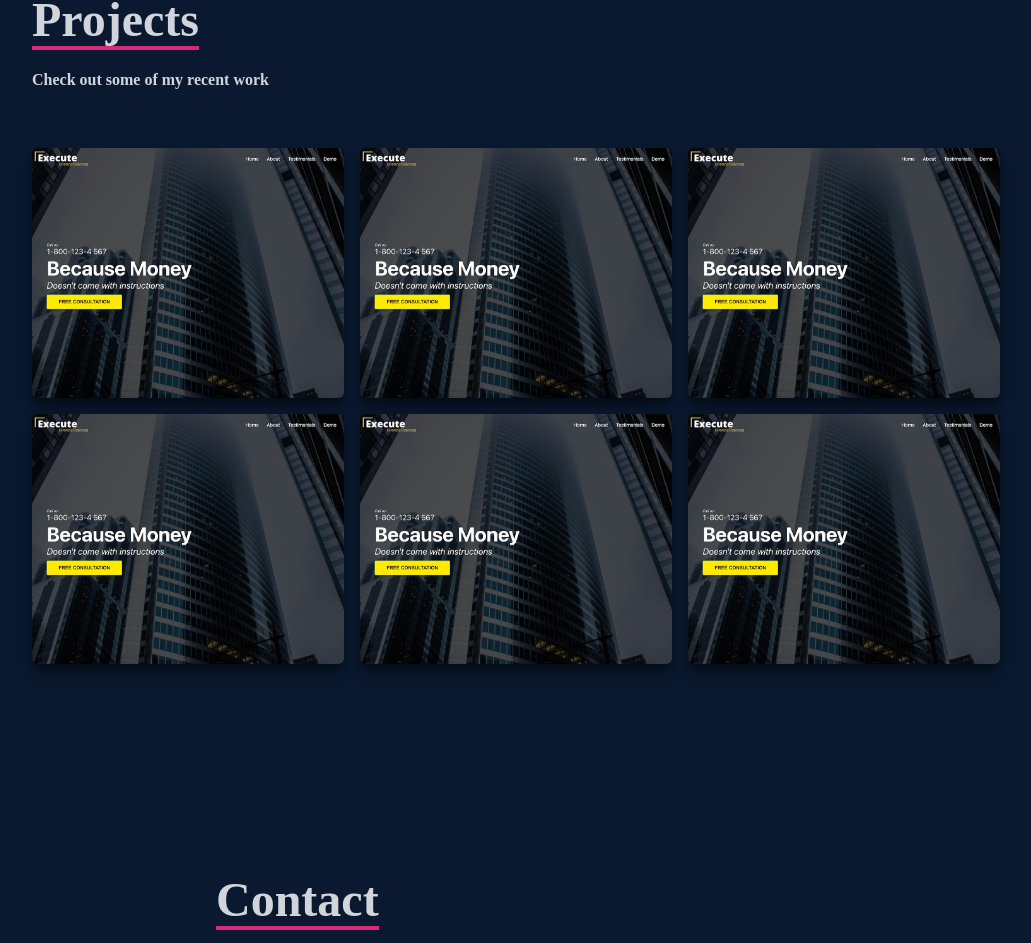
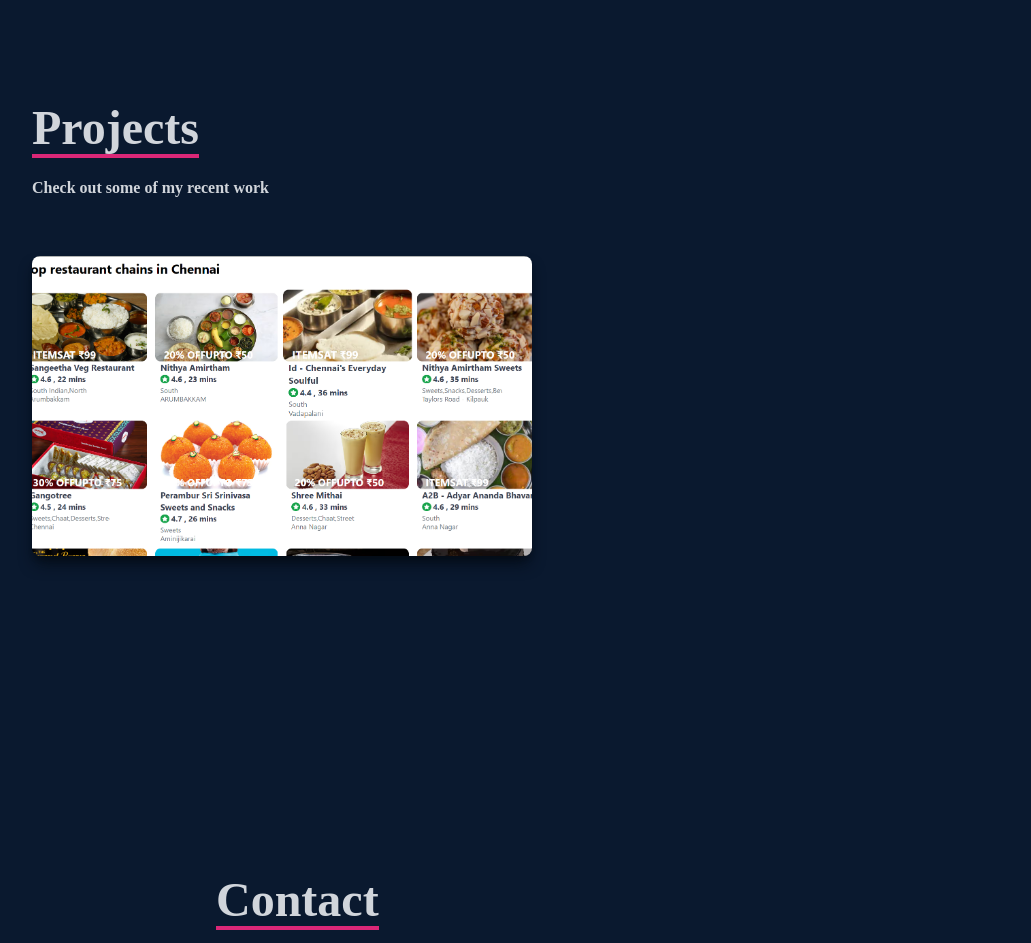
Before and after one commit to Vishwanathanselvamoorthy/My-Portfolio, a React (Create React App) app: page / in a window 1280 px wide. Shown: the part 2470-3413 px from the top of the page, without its empty margins (124-1155 px from the left). Built offline with nearby package versions, Linux system fonts and the light colour scheme.

Commit message:
Projects Updated

```diff
--- a/src/components/Contact.js
+++ b/src/components/Contact.js
@@ -15,7 +15,7 @@
           <p className="text-5xl font-bold inline border-b-4 border-pink-600 text-gray-300">
             Contact
           </p>
-          <p className="text-gray-300  py-4 font-semibold">
+          <p className="text-gray-300 py-4 font-semibold ">
             Submit the form or shoot me an email :
             <span className="text-pink-600 ml-1">
               <a href="mailto:viswanathanselvamoorthy@gmail.com">
--- a/src/components/Projects.js
+++ b/src/components/Projects.js
@@ -1,5 +1,5 @@
 import React from "react";
-import WorkImg from "../assets/projects/workImg.jpeg";
+import WorkImg from "../assets/projects/FoodExpress.png";
 
 const Projects = () => {
   return (
@@ -17,121 +17,11 @@
         <div className="grid sm:grid-cols-2 md:grid-cols-3 gap-4">
           <div
             style={{ backgroundImage: `url(${WorkImg})` }}
-            className="shadow-lg shadow-[#040c16] group container rounded-md flex justify-center items-center mx-auto content-div"
+            className="shadow-lg shadow-[#040c16] group container rounded-lg flex justify-center items-center mx-auto content-div bg-red-600"
           >
             <div className="opacity-0 group-hover:opacity-80">
-              <span className="text-2xl font-bold text-white tracking-wider">
-                React JS Application
-              </span>
-              <div className="pt-8 text-center">
-                <a href="/">
-                  <button className="text-center rounded-lg px-4 py-3 m-2 bg-white text-gray-700 font-bold text-lg">
-                    DEMO
-                  </button>
-                </a>
-                <a href="/">
-                  <button className="text-center rounded-lg px-4 py-3 m-2 bg-white text-gray-700 font-bold text-lg">
-                    CODE
-                  </button>
-                </a>
-              </div>
-            </div>
-          </div>
-          <div
-            style={{ backgroundImage: `url(${WorkImg})` }}
-            className="shadow-lg shadow-[#040c16] group container rounded-md flex justify-center items-center mx-auto content-div"
-          >
-            <div className="opacity-0 group-hover:opacity-80">
-              <span className="text-2xl font-bold text-white tracking-wider">
-                React JS Application
-              </span>
-              <div className="pt-8 text-center">
-                <a href="/">
-                  <button className="text-center rounded-lg px-4 py-3 m-2 bg-white text-gray-700 font-bold text-lg">
-                    DEMO
-                  </button>
-                </a>
-                <a href="/">
-                  <button className="text-center rounded-lg px-4 py-3 m-2 bg-white text-gray-700 font-bold text-lg">
-                    CODE
-                  </button>
-                </a>
-              </div>
-            </div>
-          </div>
-          <div
-            style={{ backgroundImage: `url(${WorkImg})` }}
-            className="shadow-lg shadow-[#040c16] group container rounded-md flex justify-center items-center mx-auto content-div"
-          >
-            <div className="opacity-0 group-hover:opacity-80">
-              <span className="text-2xl font-bold text-white tracking-wider">
-                React JS Application
-              </span>
-              <div className="pt-8 text-center">
-                <a href="/">
-                  <button className="text-center rounded-lg px-4 py-3 m-2 bg-white text-gray-700 font-bold text-lg">
-                    DEMO
-                  </button>
-                </a>
-                <a href="/">
-                  <button className="text-center rounded-lg px-4 py-3 m-2 bg-white text-gray-700 font-bold text-lg">
-                    CODE
-                  </button>
-                </a>
-              </div>
-            </div>
-          </div>
-          <div
-            style={{ backgroundImage: `url(${WorkImg})` }}
-            className="shadow-lg shadow-[#040c16] group container rounded-md flex justify-center items-center mx-auto content-div"
-          >
-            <div className="opacity-0 group-hover:opacity-80">
-              <span className="text-2xl font-bold text-white tracking-wider">
-                React JS Application
-              </span>
-              <div className="pt-8 text-center">
-                <a href="/">
-                  <button className="text-center rounded-lg px-4 py-3 m-2 bg-white text-gray-700 font-bold text-lg">
-                    DEMO
-                  </button>
-                </a>
-                <a href="/">
-                  <button className="text-center rounded-lg px-4 py-3 m-2 bg-white text-gray-700 font-bold text-lg">
-                    CODE
-                  </button>
-                </a>
-              </div>
-            </div>
-          </div>
-          <div
-            style={{ backgroundImage: `url(${WorkImg})` }}
-            className="shadow-lg shadow-[#040c16] group container rounded-md flex justify-center items-center mx-auto content-div"
-          >
-            <div className="opacity-0 group-hover:opacity-80">
-              <span className="text-2xl font-bold text-white tracking-wider">
-                React JS Application
-              </span>
-              <div className="pt-8 text-center">
-                <a href="/">
-                  <button className="text-center rounded-lg px-4 py-3 m-2 bg-white text-gray-700 font-bold text-lg">
-                    DEMO
-                  </button>
-                </a>
-                <a href="/">
-                  <button className="text-center rounded-lg px-4 py-3 m-2 bg-white text-gray-700 font-bold text-lg">
-                    CODE
-                  </button>
-                </a>
-              </div>
-            </div>
-          </div>
-          <div
-            style={{ backgroundImage: `url(${WorkImg})` }}
-            className="shadow-lg shadow-[#040c16] group container rounded-md flex justify-center items-center mx-auto content-div"
-          >
-            <div className="opacity-0 group-hover:opacity-80">
-              <span className="text-2xl font-bold text-white tracking-wider">
-                React JS Application
+              <span className="text-2xl font-bold text-white tracking-wider text-center">
+                Food Express
               </span>
               <div className="pt-8 text-center">
                 <a href="/">
--- a/src/index.css
+++ b/src/index.css
@@ -15,10 +15,11 @@
 }
 
 .content-div {
+  width: 500px;
+  height: 300px;
   background-repeat: no-repeat;
   background-size: cover;
   background-position: center;
-  height: 250px;
 }
 .content-div:hover {
   background-image: linear-gradient(
```
Also changed, not shown: src/assets/projects/FoodExpress.png (added).
